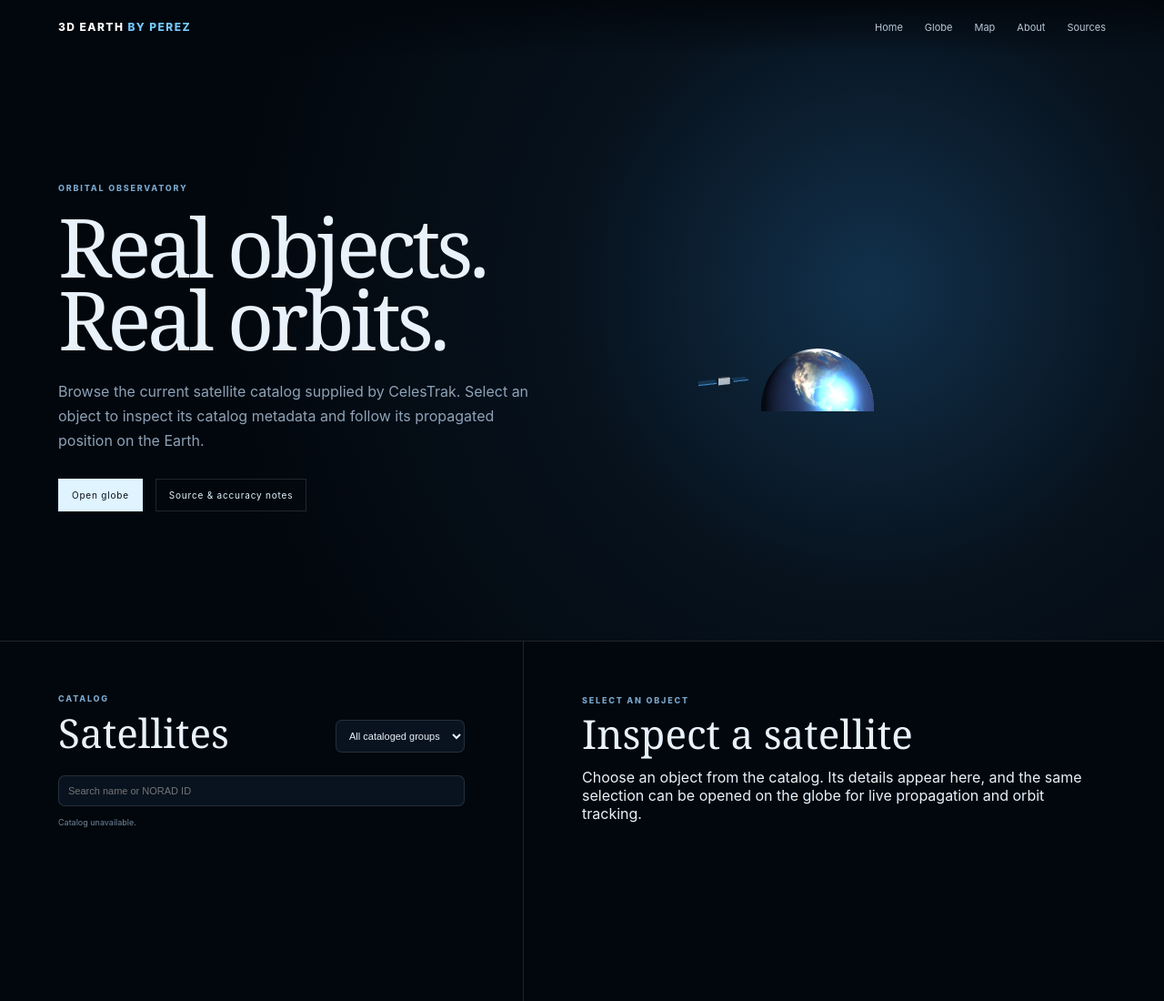
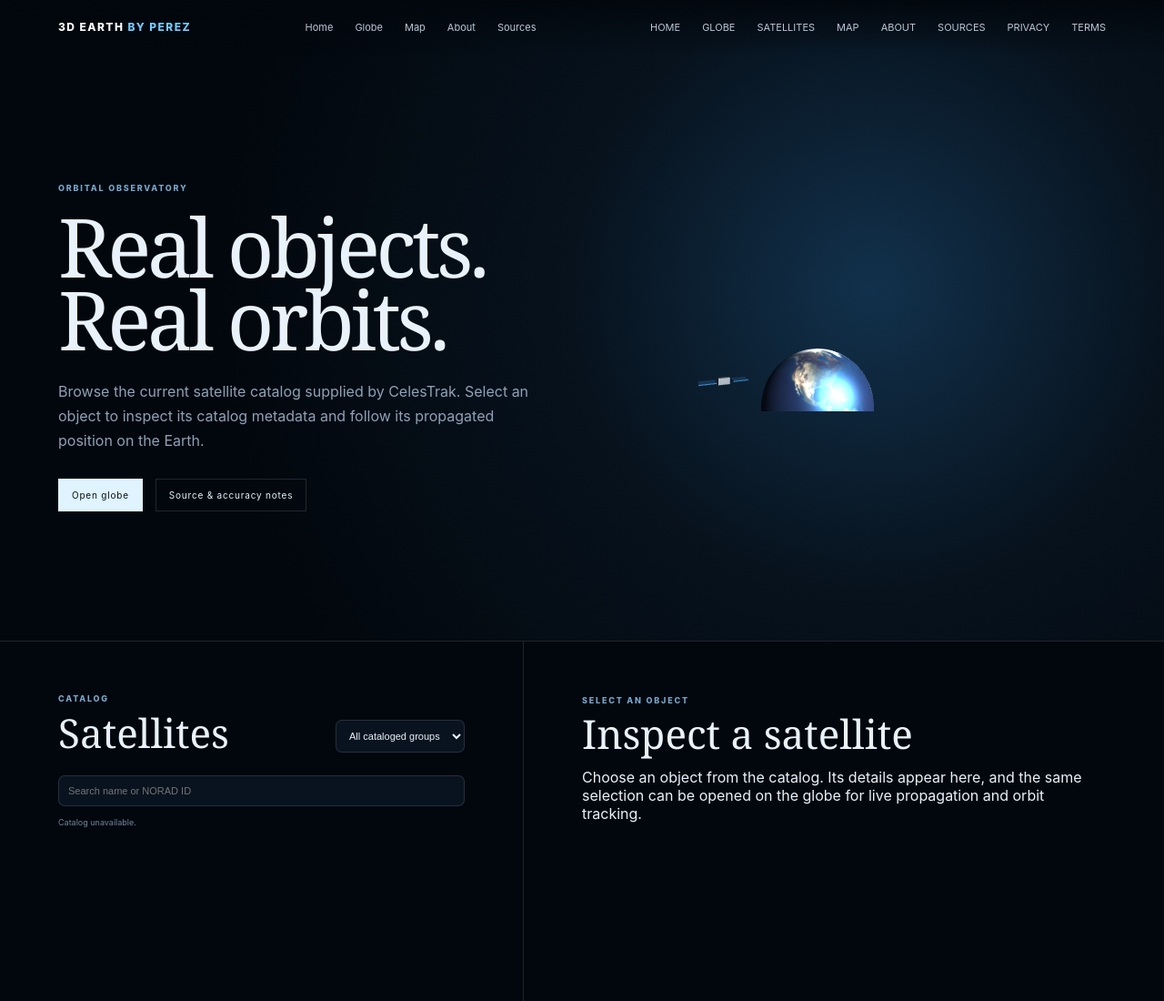
Before and after one commit to PerezChris99/3D-Earth, a website: page satellites.html in a window 1280 px wide. Shown: the top 1100 px of the page at 91% size. Drawn offline with Linux system fonts and the light colour scheme; no server answers; animation ran at ten frames a second.

Commit message:
ui: standardize global navigation across all pages

```diff
--- a/satellites.html
+++ b/satellites.html
@@ -1,7 +1,7 @@
 <!doctype html>
 <html lang="en"><head><meta charset="utf-8"><meta name="viewport" content="width=device-width,initial-scale=1,viewport-fit=cover"><meta name="description" content="Real satellite catalog and orbital inspection for 3D Earth by Perez."><title>Satellites — 3D Earth by Perez</title><link rel="stylesheet" href="/css/satellites.css"></head>
 <body>
-<header class="sat-site-nav"><a href="/">3D EARTH <span>BY PEREZ</span></a><nav><a href="/">Home</a><a href="/dashboard.html">Globe</a><a href="/map.html">Map</a><a href="/about.html">About</a><a href="/data-policy.html">Sources</a></nav></header>
+<header class="sat-site-nav"><a href="/">3D EARTH <span>BY PEREZ</span></a><nav><a href="/">Home</a><a href="/dashboard.html">Globe</a><a href="/map.html">Map</a><a href="/about.html">About</a><a href="/data-policy.html">Sources</a></nav><nav class="global-site-nav" aria-label="Primary navigation"><a href="/">HOME</a><a href="/dashboard.html">GLOBE</a><a href="/satellites.html">SATELLITES</a><a href="/map.html">MAP</a><a href="/about.html">ABOUT</a><a href="/data-policy.html">SOURCES</a><a href="/privacy.html">PRIVACY</a><a href="/terms.html">TERMS</a></nav></header>
 <main class="sat-page"><section class="sat-hero"><div><p class="eyebrow">ORBITAL OBSERVATORY</p><h1>Real objects.<br>Real orbits.</h1><p>Browse the current satellite catalog supplied by CelesTrak. Select an object to inspect its catalog metadata and follow its propagated position on the Earth.</p><div class="sat-actions"><a href="/dashboard.html">Open globe</a><a href="/data-policy.html">Source & accuracy notes</a></div></div><div id="sat-visual" aria-label="3D satellite orbital preview"></div></section>
 <section class="sat-catalog"><aside class="sat-list-panel"><div class="catalog-head"><div><span class="eyebrow">CATALOG</span><h2>Satellites</h2></div><select id="group"><option value="all">All cataloged groups</option><option value="active">Active</option><option value="stations">Stations</option><option value="weather">Weather</option><option value="gps-ops">GPS</option><option value="science">Science</option><option value="starlink">Starlink</option></select></div><input id="search" type="search" placeholder="Search name or NORAD ID"><div id="status" class="status">Loading current catalog…</div><div id="list" class="sat-list"></div></aside><article class="sat-detail-panel"><div id="empty-detail"><p class="eyebrow">SELECT AN OBJECT</p><h2>Inspect a satellite</h2><p>Choose an object from the catalog. Its details appear here, and the same selection can be opened on the globe for live propagation and orbit tracking.</p></div><div id="detail" hidden></div></article></section>
 </main>
```
